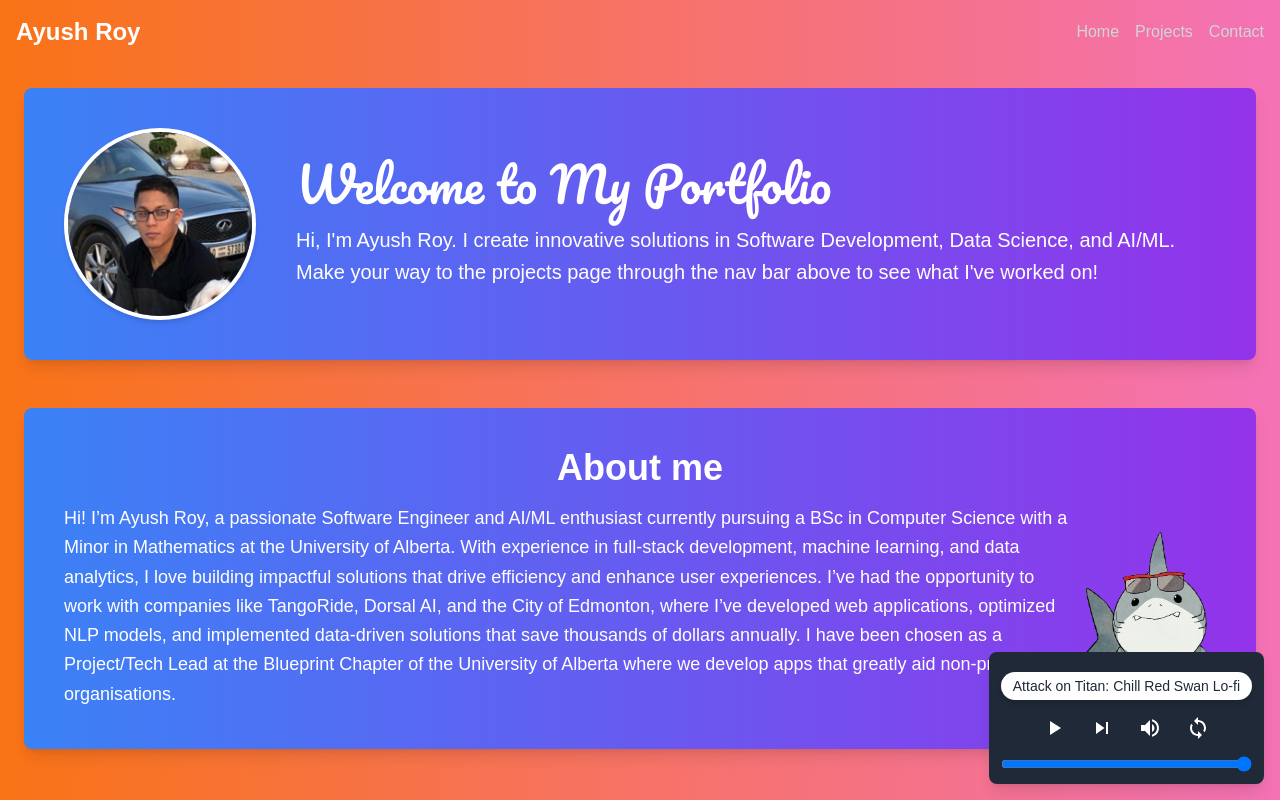
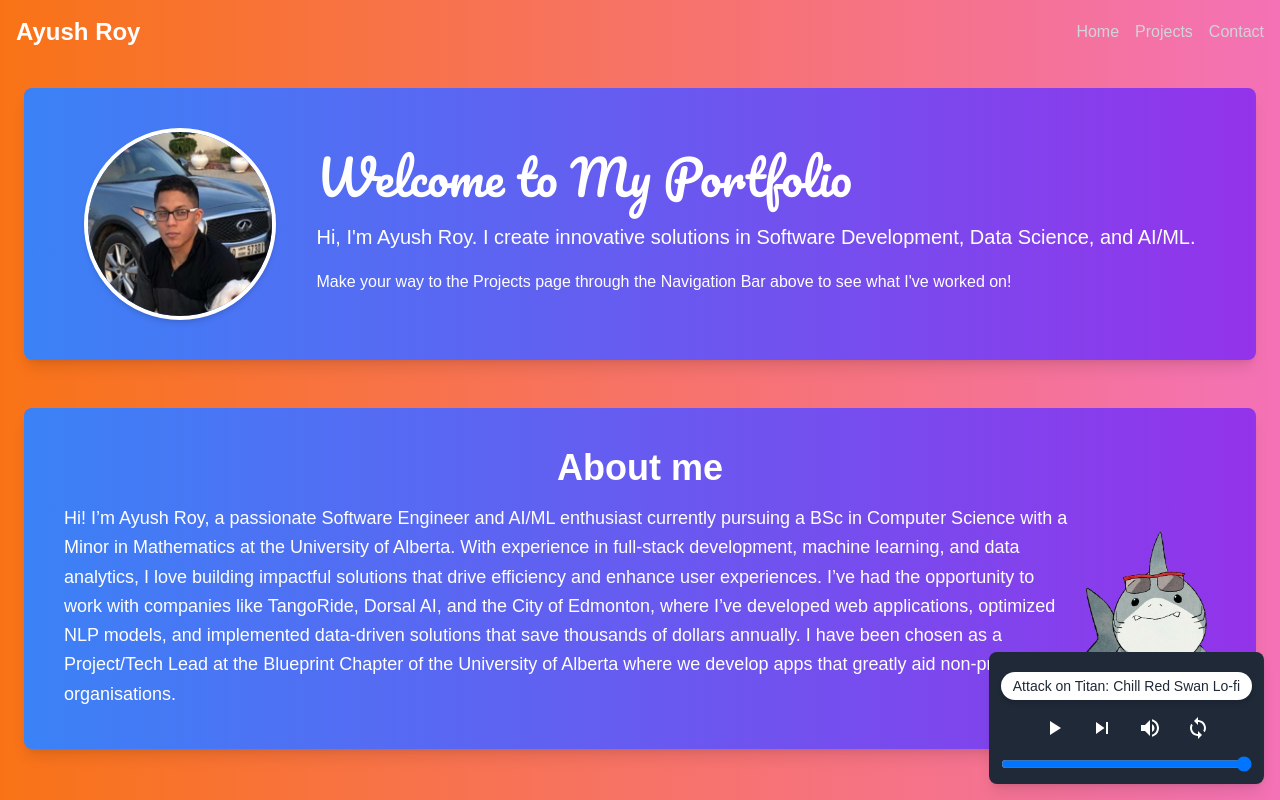
Before and after one commit to royayush1/my-portfolio, a Next.js app: page / in a window 1280 px wide. Shown: the top 800 px of the page. Built offline with nearby package versions, Linux system fonts and the light colour scheme.

Commit message:
edits on homepage

```diff
--- a/src/app/page.tsx
+++ b/src/app/page.tsx
@@ -38,11 +38,11 @@ export default function HomePage() {
             />
         </div>
         <div className='mt-6 md:mt-0 md:ml-10 text-center md:text-left'>
-          <h1 className={`${pacifico.className} text-5xl font-extrabold mb-4`}>Welcome to My Portfolio</h1>
-          <p className='text-xl leading-relaxed'>
+          <h1 className={`${pacifico.className} text-5xl font-extrabold mb-5 text-white`}>Welcome to My Portfolio</h1>
+          <p className='text-xl leading-relaxed mb-4 text-white'>
             Hi, I'm Ayush Roy. I create innovative solutions in Software Development, Data Science, and AI/ML.
-            Make your way to the projects page through the nav bar above to see what I've worked on!
           </p>
+          <span className='text-m leading-relaxed text-white'> Make your way to the Projects page through the Navigation Bar above to see what I've worked on! </span>
         </div>
       </motion.div>
     </section>
@@ -51,7 +51,7 @@ export default function HomePage() {
         initial={{ opacity: 0, y: 50 }}
         animate={{ opacity: 1, y: 0 }}
         transition={{ duration: 0.8, ease: "easeOut" }}
-        className="bg-white rounded-lg shadow-lg p-10 mb-10 bg-gradient-to-r from-blue-500 to-purple-600">
+        className="bg-white rounded-lg shadow-lg p-10 mb-2 bg-gradient-to-r from-blue-500 to-purple-600">
           <h2 className='text-4xl font-bold mb-4 text-center text-white'>
             About me
           </h2>
```
